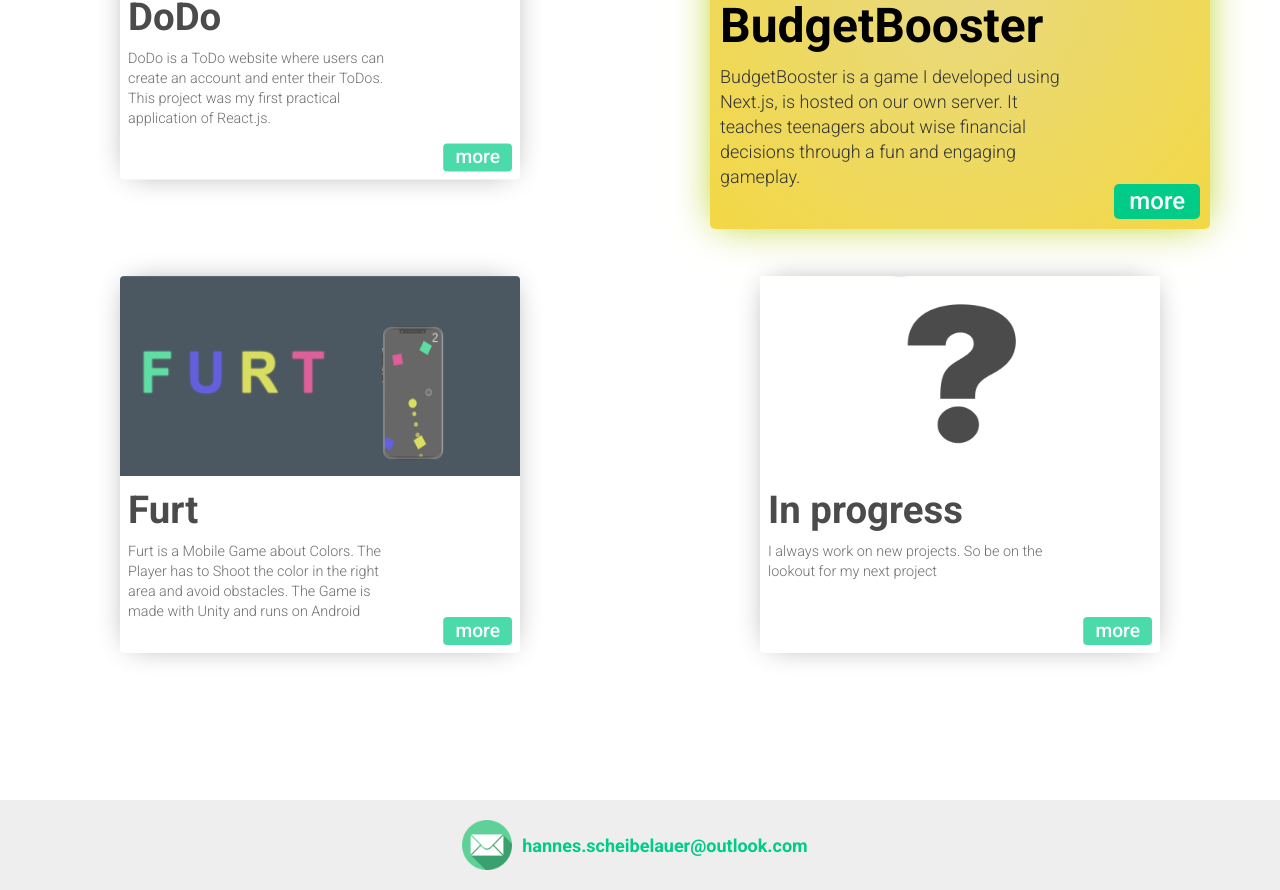
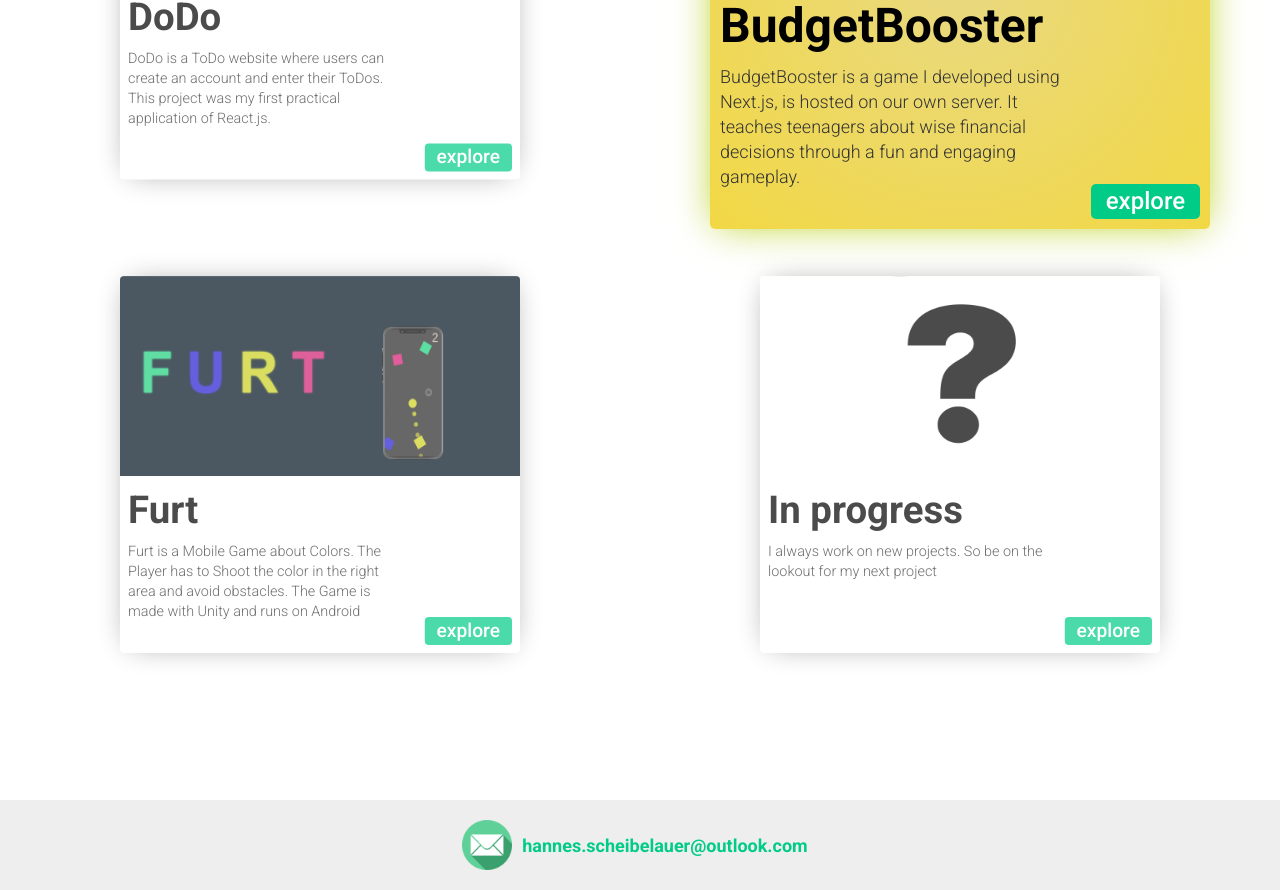
Before and after one commit to Hannes30/honspage3, a Next.js app: page / in a window 1280 px wide. Shown: the part 1877-2767 px from the top of the page. Built offline with nearby package versions, Linux system fonts and the light colour scheme.

Commit message:
lighthouse changes

```diff
--- a/components/project.js
+++ b/components/project.js
@@ -85,7 +85,7 @@ const Project = (props) => {
       <div className={styles.textArea}>
         <div className={styles.text}>{props.children}</div>
         <Link href={"./" + props.name.toLowerCase()} className={styles.button}>
-          more
+          explore
         </Link>
       </div>
       {icons}
```
